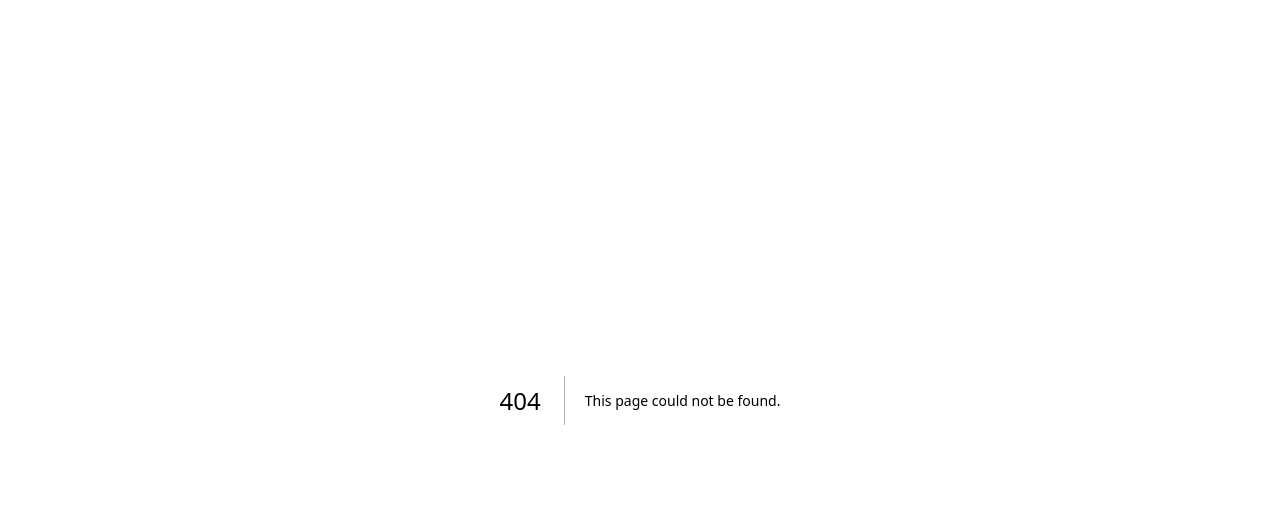
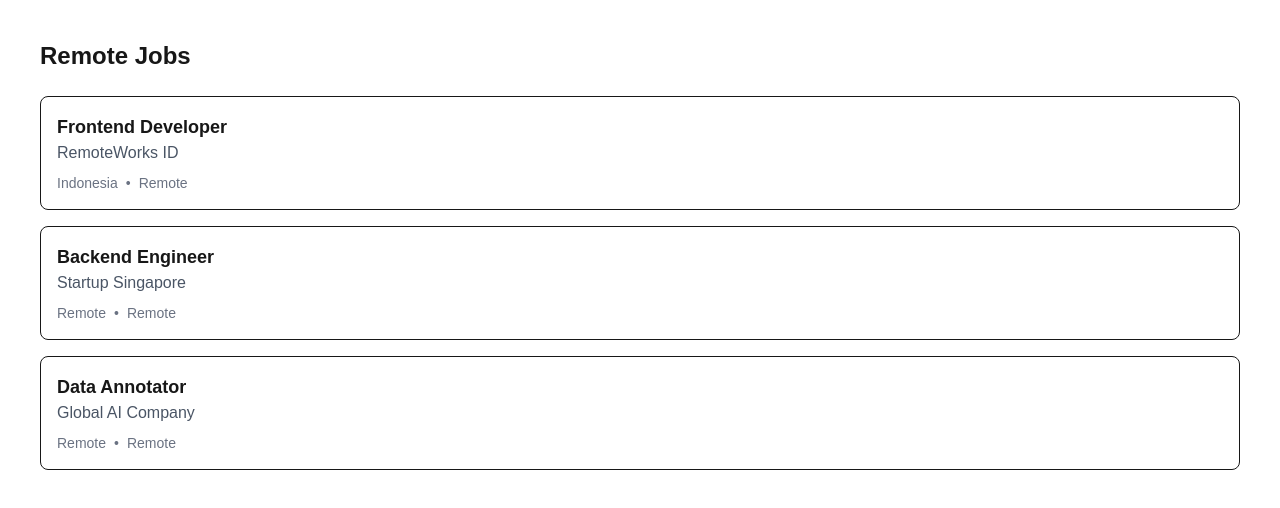
Before and after one commit to megakasmin/remoteworks-id, a Next.js app: page /jobs in a window 1280 px wide. Before the commit this address had no page. Shown: the top 508 px of the page. Built offline with nearby package versions, Linux system fonts and the light colour scheme.

Commit message:
Add jobs listing page

```diff
--- /dev/null
+++ b/app/jobs/page.tsx
@@ -0,0 +1,27 @@
+import Card from "../../components/ui/Card";
+
+export default function JobsPage() {
+  return (
+    <main className="p-10">
+      <h1 className="text-2xl font-bold mb-6">Remote Jobs</h1>
+
+      <div className="grid gap-4">
+        <Card
+          title="Frontend Developer"
+          company="RemoteWorks ID"
+          location="Indonesia"
+        />
+        <Card
+          title="Backend Engineer"
+          company="Startup Singapore"
+          location="Remote"
+        />
+        <Card
+          title="Data Annotator"
+          company="Global AI Company"
+          location="Remote"
+        />
+      </div>
+    </main>
+  );
+}
--- a/app/page.tsx
+++ b/app/page.tsx
@@ -1,4 +1,5 @@
 import Button from "../components/ui/Button";
+import Card from "../components/ui/Card";
 
 export default function Home() {
   return (
@@ -15,6 +16,19 @@ export default function Home() {
       <Button disabled>Disabled</Button>
       </div>
 
+         <div className="mt-10 grid gap-4">
+        <Card
+          title="Frontend Developer"
+          company="RemoteWorks ID"
+          location="Indonesia"
+        />
+        <Card
+          title="Data Annotator"
+          company="Global AI Company"
+          location="Remote"
+        />
+      </div>
+
     </main>
   );
 }
--- /dev/null
+++ b/components/ui/Card.tsx
@@ -0,0 +1,27 @@
+type CardProps = {
+  title: string;
+  company: string;
+  location: string;
+  type?: string;
+};
+
+export default function Card({
+  title,
+  company,
+  location,
+  type = "Remote",
+}: CardProps) {
+  return (
+    <div className="border rounded-lg p-4 hover:shadow transition">
+      <h3 className="text-lg font-semibold">{title}</h3>
+
+      <p className="text-gray-600">{company}</p>
+
+      <div className="mt-2 flex gap-2 text-sm text-gray-500">
+        <span>{location}</span>
+        <span>•</span>
+        <span>{type}</span>
+      </div>
+    </div>
+  );
+}
```
